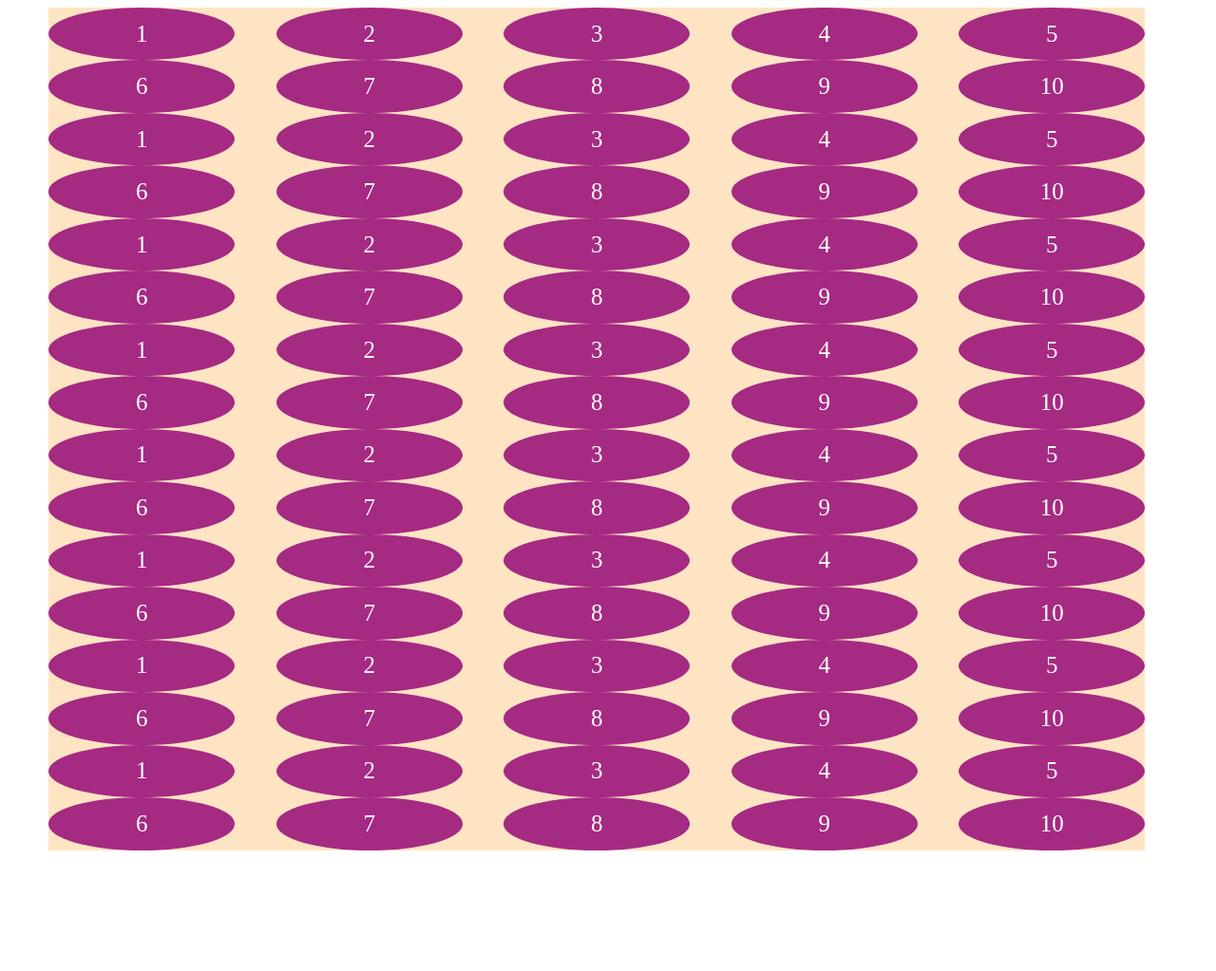
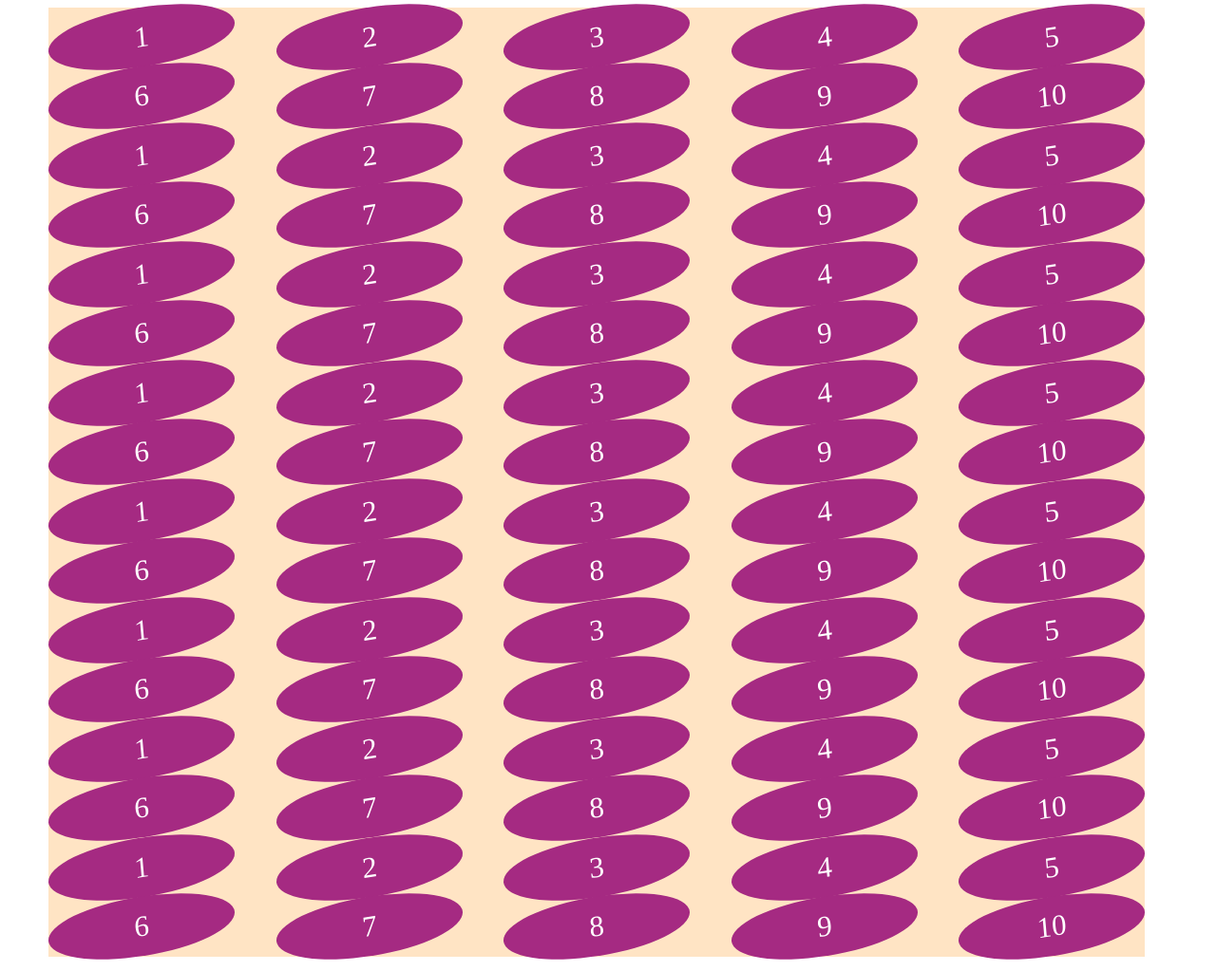
Before and after one commit to belyaev-markov/second-project, a plain HTML site: page index.html in a window 1280 px wide. Shown: the whole page at 95% size. Before the commit the page ends 904 px from the top, so only its background shows below. Drawn offline with Linux system fonts and the light colour scheme.

Commit message:
commit-3

```diff
--- a/style.css
+++ b/style.css
@@ -23,5 +23,6 @@
   padding: 7% 0;
   background-color: rgb(165, 42, 130);
   color: white;
-  font-size: 25px;
-  transform: skew(0deg, 0deg);
+  font-size: 2.4vw;
+  transform: skew(5deg, 171deg);
+}
```
